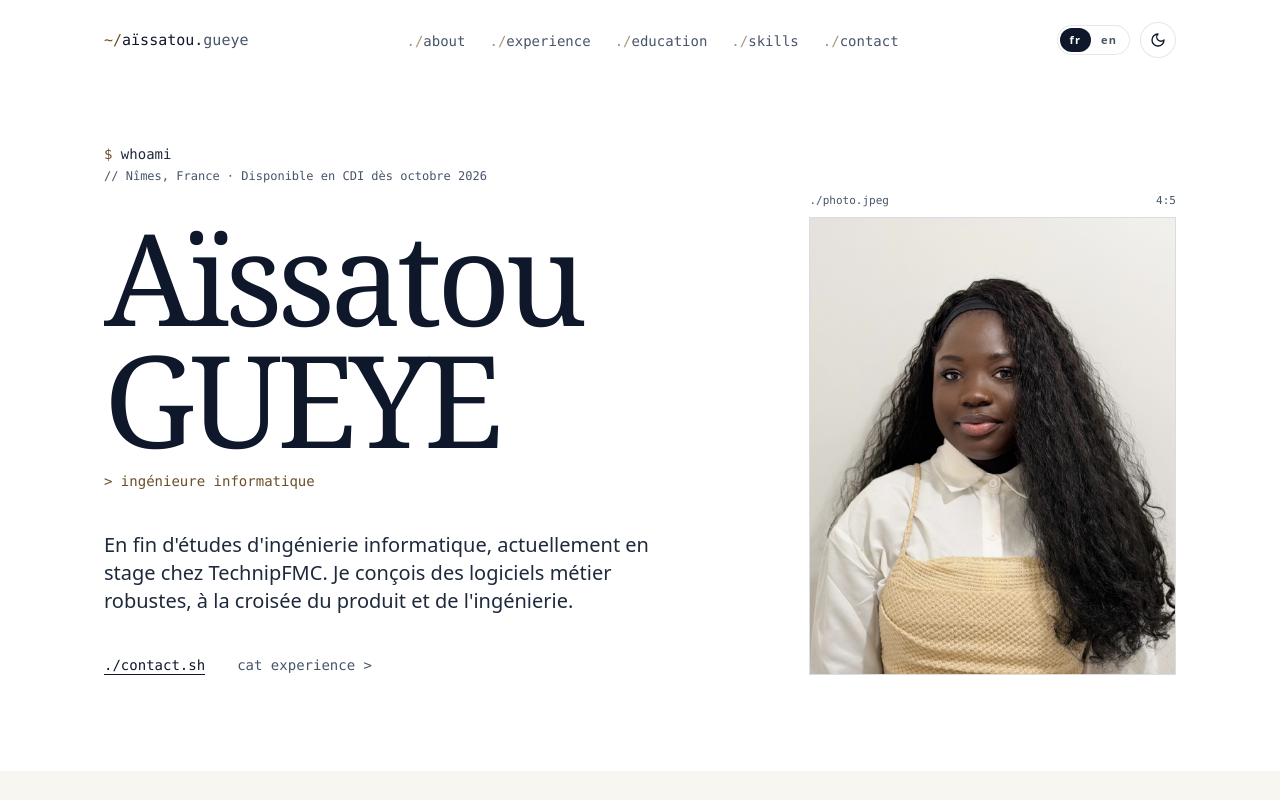
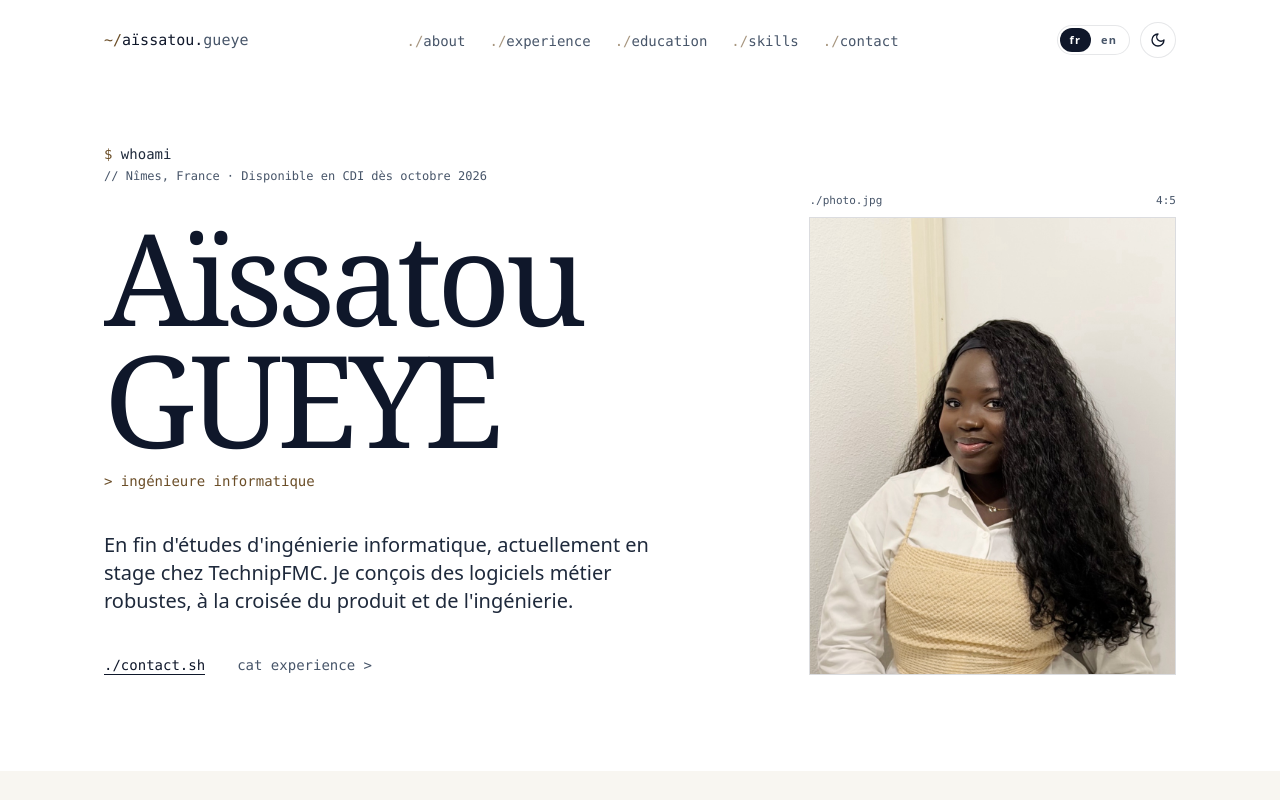
Before and after one commit to aissatougermainegueye/portfolio, a Next.js app: page / in a window 1280 px wide. Shown: the top 800 px of the page. Built offline with nearby package versions, Linux system fonts and the light colour scheme.

Commit message:
content: update profile photo (jpg)

```diff
--- a/components/Hero.tsx
+++ b/components/Hero.tsx
@@ -52,12 +52,12 @@ export default function Hero() {
 
           <div className="relative w-full max-w-xs lg:max-w-none justify-self-end">
             <div className="mono text-[11px] text-ink-muted dark:text-slate-500 mb-2 flex items-center justify-between">
-              <span>./photo.jpeg</span>
+              <span>./photo.jpg</span>
               <span>4:5</span>
             </div>
             <div className="relative aspect-[4/5] overflow-hidden border border-ink/[0.15] dark:border-white/[0.15]">
               <Image
-                src={withBase("/photo.jpeg")}
+                src={withBase("/photo.jpg")}
                 alt={`${t.common.firstName} ${t.common.lastName}`}
                 fill
                 priority
```
Also changed, not shown: public/photo.jpeg (deleted), public/photo.jpg (added).
